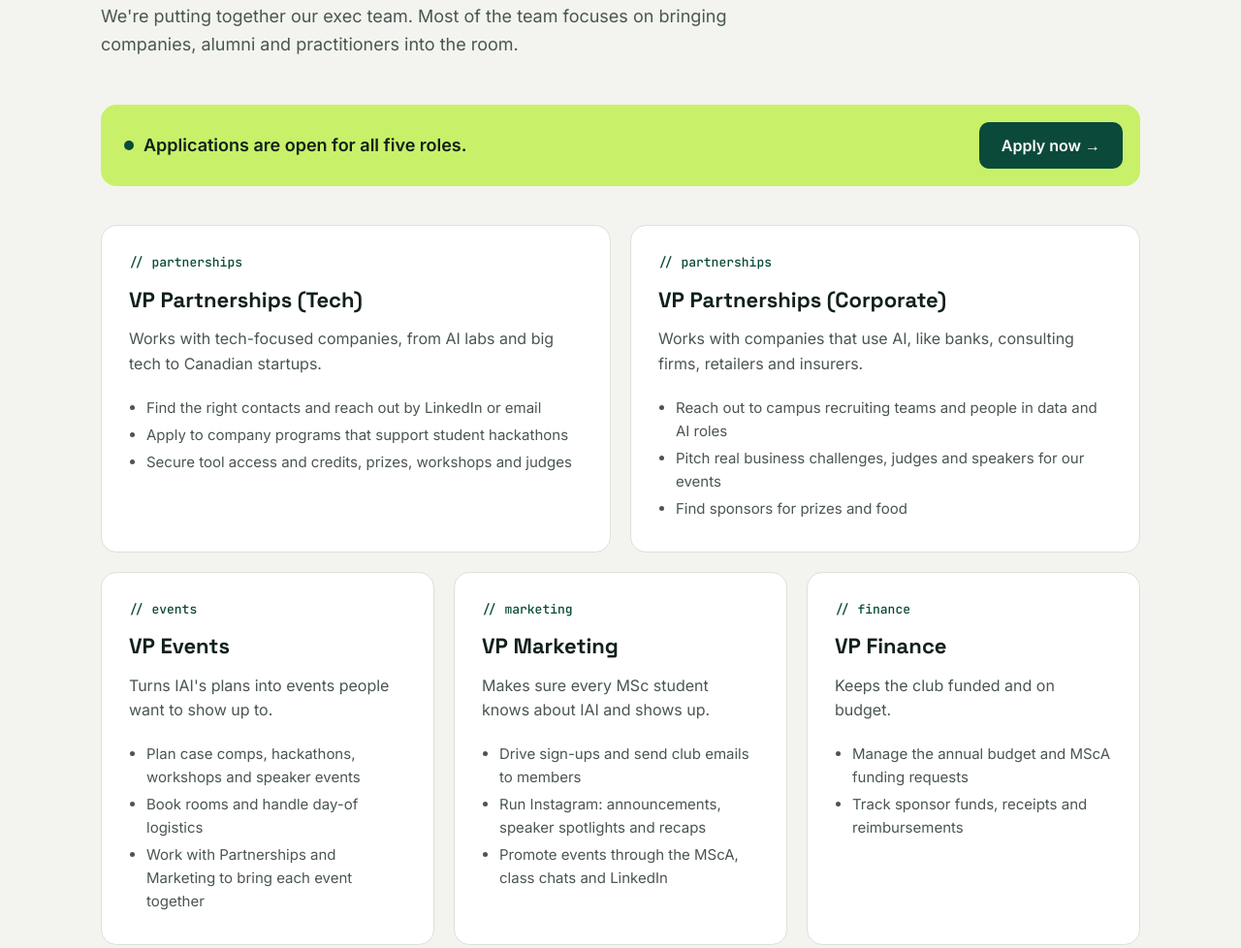
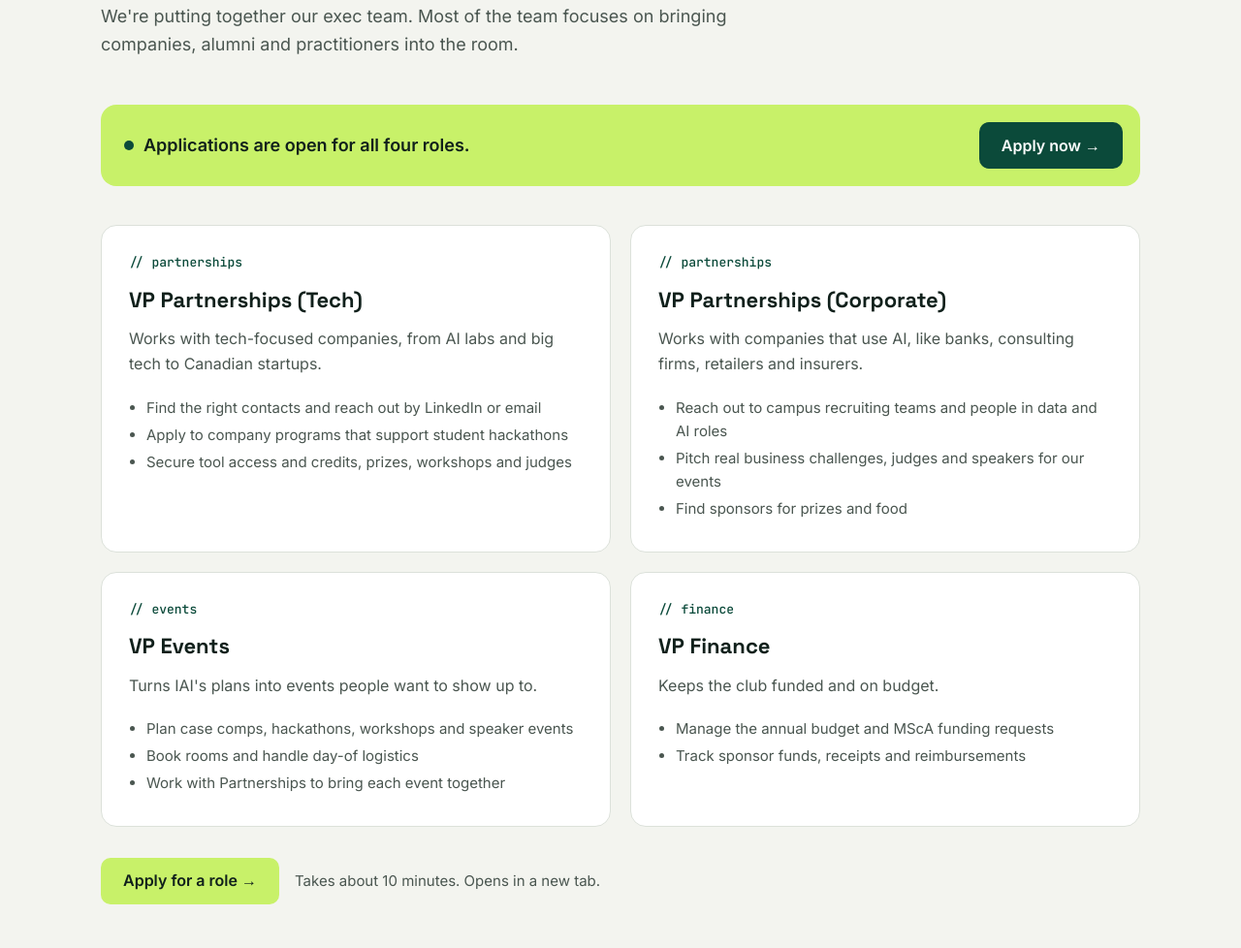
Before and after one commit to iveyai-msc/iveyai-msc.github.io, a plain HTML site: page index.html in a window 1280 px wide. Shown: the part 2699-3677 px from the top of the page at 97% size. Drawn offline with Linux system fonts and the light colour scheme; a script that the page names is missing.

Commit message:
Remove VP Marketing role (filled)
Co-Authored-By: Claude Opus 5.5 <noreply@anthropic.com>

```diff
--- a/index.html
+++ b/index.html
@@ -233,7 +233,7 @@ footer a{display:inline-flex;align-items:center;min-height:44px}
     <p class="eyebrow">Join the team</p>
     <h2>Help build IAI from day one</h2>
     <p class="intro">We're putting together our exec team. Most of the team focuses on bringing companies, alumni and practitioners into the room.</p>
-    <div class="apply-bar"><p><span class="dot" aria-hidden="true"></span>Applications are open for all five roles.</p><a class="btn btn-primary" href="https://tally.so/r/ArKEyD" target="_blank" rel="noopener" aria-label="Apply now (opens in a new tab)">Apply now &rarr;</a></div>
+    <div class="apply-bar"><p><span class="dot" aria-hidden="true"></span>Applications are open for all four roles.</p><a class="btn btn-primary" href="https://tally.so/r/ArKEyD" target="_blank" rel="noopener" aria-label="Apply now (opens in a new tab)">Apply now &rarr;</a></div>
     <div class="grid grid-2">
       <article class="card role">
         <span class="tag">// partnerships</span>
@@ -248,18 +248,12 @@ footer a{display:inline-flex;align-items:center;min-height:44px}
         <ul><li>Reach out to campus recruiting teams and people in data and AI roles</li><li>Pitch real business challenges, judges and speakers for our events</li><li>Find sponsors for prizes and food</li></ul>
       </article>
     </div>
-    <div class="grid">
+    <div class="grid grid-2">
       <article class="card role">
         <span class="tag">// events</span>
         <h3>VP Events</h3>
         <p>Turns IAI's plans into events people want to show up to.</p>
-        <ul><li>Plan case comps, hackathons, workshops and speaker events</li><li>Book rooms and handle day-of logistics</li><li>Work with Partnerships and Marketing to bring each event together</li></ul>
-      </article>
-      <article class="card role">
-        <span class="tag">// marketing</span>
-        <h3>VP Marketing</h3>
-        <p>Makes sure every MSc student knows about IAI and shows up.</p>
-        <ul><li>Drive sign-ups and send club emails to members</li><li>Run Instagram: announcements, speaker spotlights and recaps</li><li>Promote events through the MScA, class chats and LinkedIn</li></ul>
+        <ul><li>Plan case comps, hackathons, workshops and speaker events</li><li>Book rooms and handle day-of logistics</li><li>Work with Partnerships to bring each event together</li></ul>
       </article>
       <article class="card role">
         <span class="tag">// finance</span>
```
